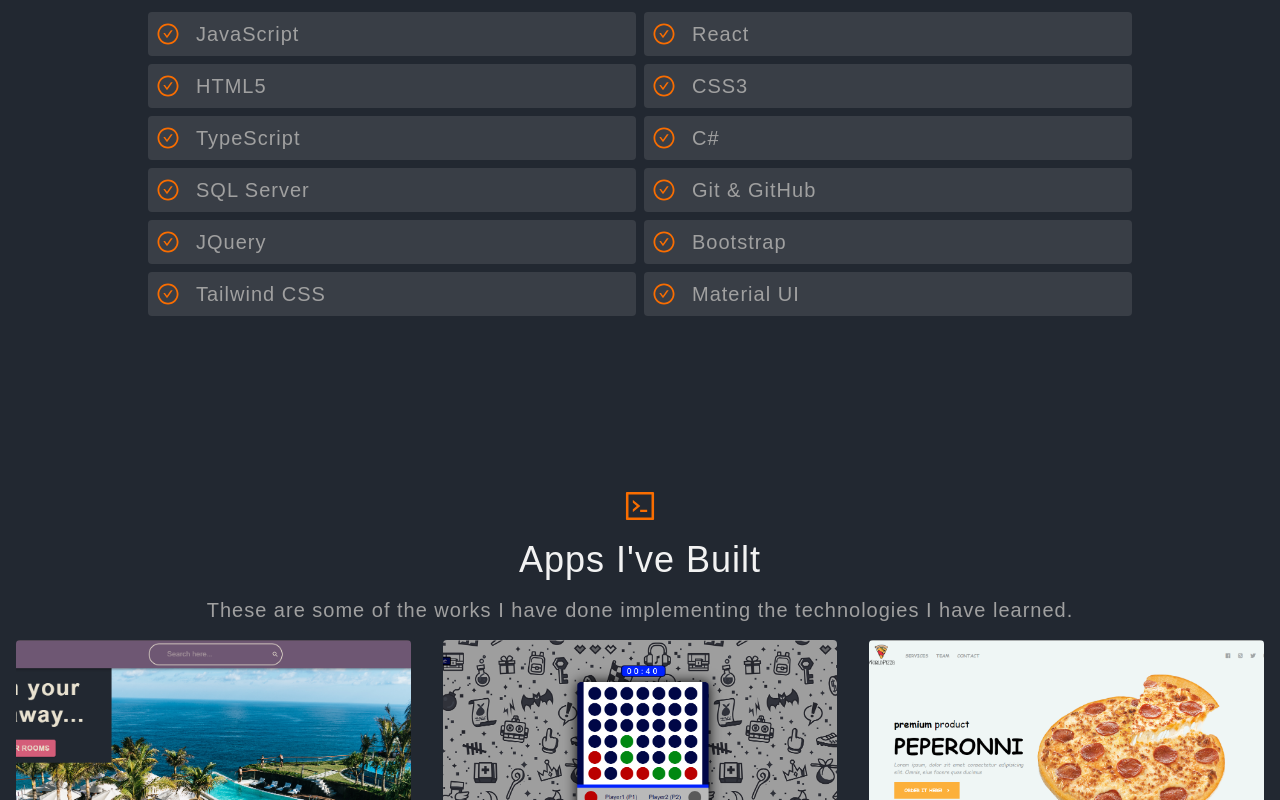
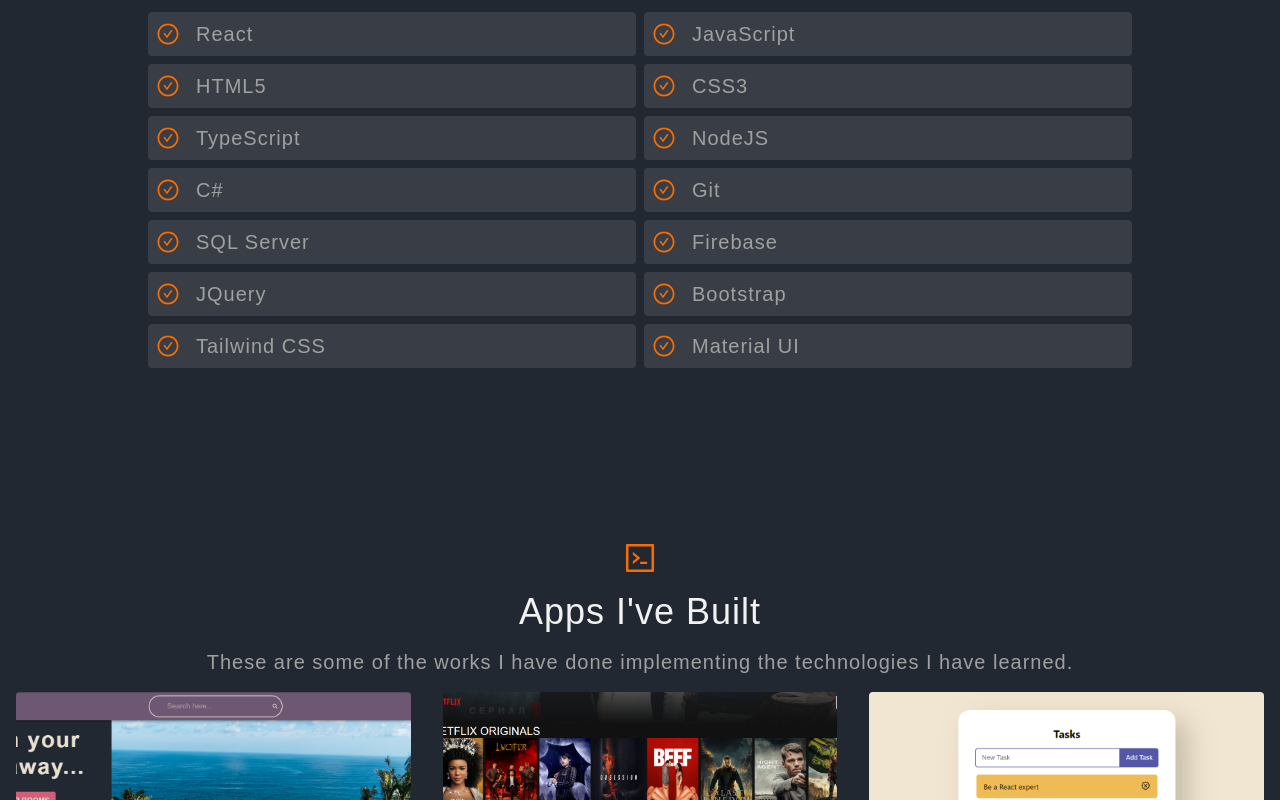
Before and after one commit to ManuelDiLena/Portfolio, a React (Create React App) app: page / in a window 1280 px wide. Shown: the part 1780-2580 px from the top of the page. Built offline with nearby package versions, Linux system fonts and the light colour scheme; a web font is replaced by a local one.

Commit message:
Added new project

```diff
--- a/src/data.js
+++ b/src/data.js
@@ -1,12 +1,14 @@
 export const skills = [
+    "React",
     "JavaScript",
-    "React",
     "HTML5",
     "CSS3",
     "TypeScript",
+    "NodeJS",
     "C#",
+    "Git",
     "SQL Server",
-    "Git & GitHub",
+    "Firebase",
     "JQuery",
     "Bootstrap",
     "Tailwind CSS",
@@ -22,18 +24,11 @@ export const works = [
         link: "https://github.com/ManuelDiLena/HotelReservation",
     },
     {
-        title: "Connect4",
-        subtitle: "JavaScript",
-        description: "Traditional 4-in-a-row game created with HTML5, CSS3 and Javascript.",
-        image: "./Connect4.png",
-        link: "https://github.com/ManuelDiLena/Connect4",
-    },
-    {
-        title: "World Pizza",
-        subtitle: "Javascript",
-        description: "Pizzeria website built with HTML5, CSS3 and Javascript.",
-        image: "./WorldPizza.png",
-        link: "https://github.com/ManuelDiLena/WorldPizza",
+        title: "Netflix Clone",
+        subtitle: "React",
+        description: "Netflix web clone, built with React and Redux, using a movie API and Firebase.",
+        image: "./NetflixClone.png",
+        link: "https://github.com/ManuelDiLena/NetflixClone",
     },
     {
         title: "Tasks App",
@@ -50,6 +45,13 @@ export const works = [
         link: "https://github.com/ManuelDiLena/BookLibrary",
     },
     {
+        title: "World Pizza",
+        subtitle: "Javascript",
+        description: "Pizzeria website built with HTML5, CSS3 and Javascript.",
+        image: "./WorldPizza.png",
+        link: "https://github.com/ManuelDiLena/WorldPizza",
+    },
+    {
         title: "Virtual Keyboard",
         subtitle: "Javascript",
         description: "Virtual keyboard created with Javascript with all its features.",
```
Also changed, not shown: public/Connect4.png (deleted), public/NetflixClone.png (added).
